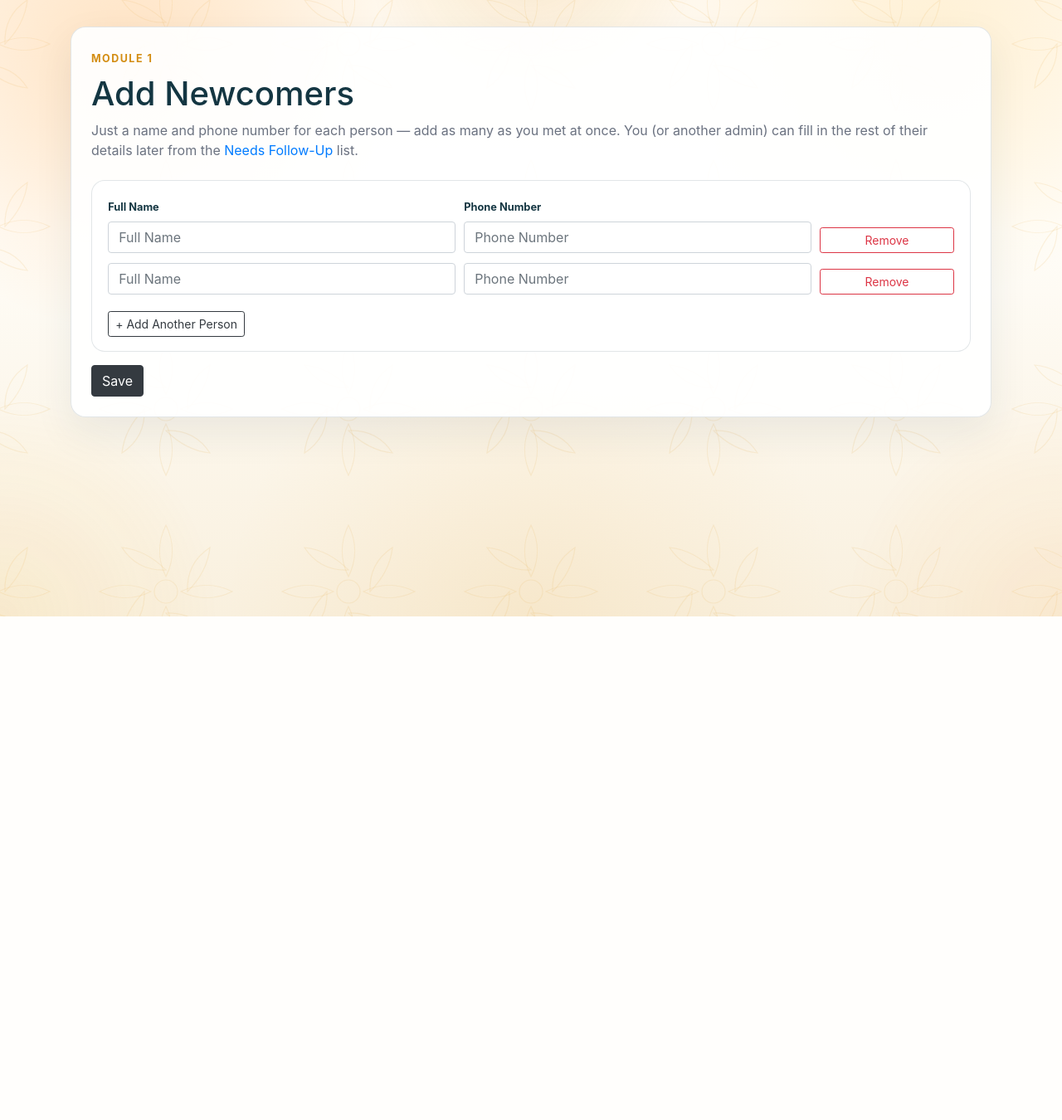
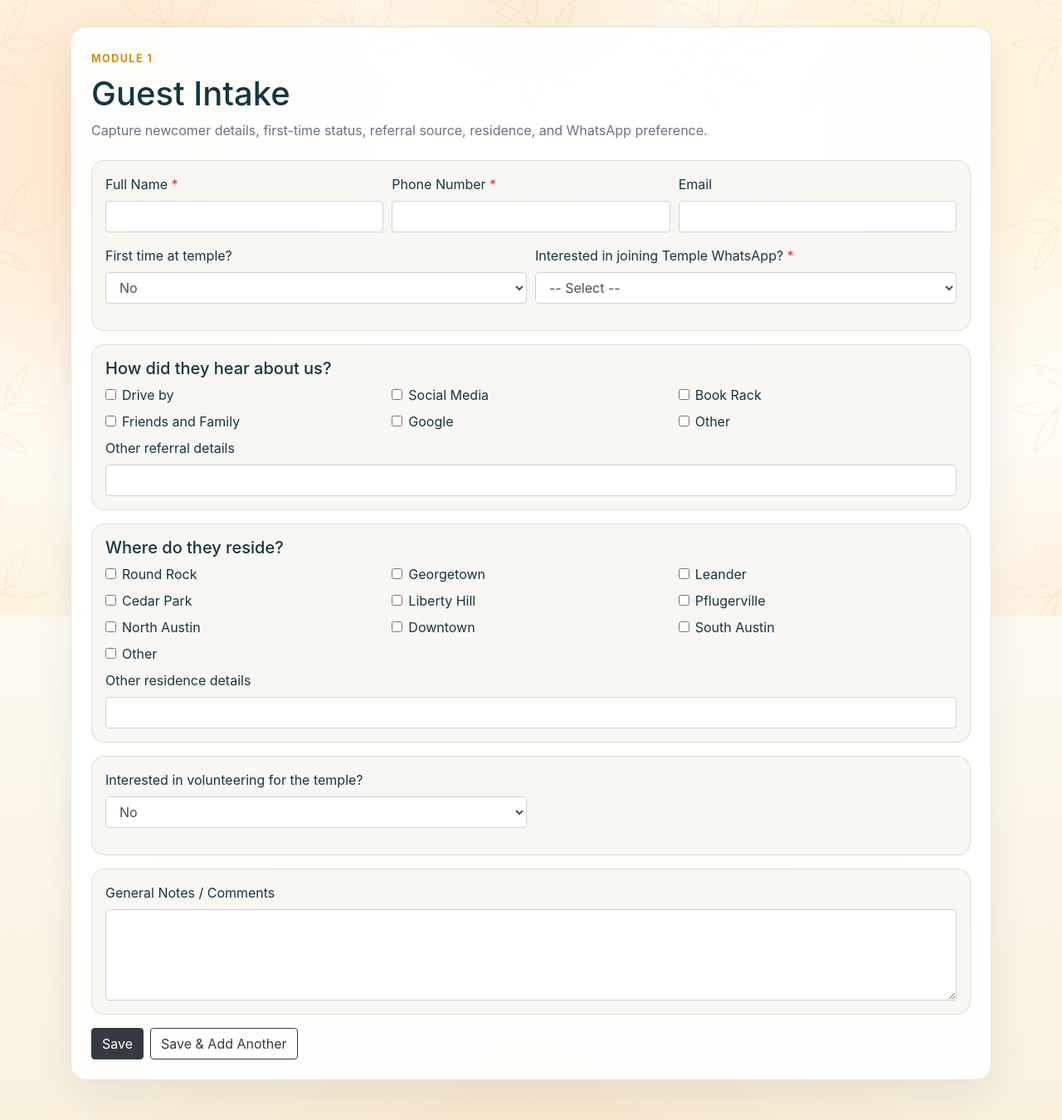
Before and after one commit to Ayushmaan-Dubey/IskonCRM, a Flask app: page /newcomers/new in a window 1280 px wide. Shown: the part 57-1407 px from the top of the page at 83% size. Before the commit the page ends 800 px from the top, so only its background shows below. Run offline with Flask 3, Linux system fonts and the light colour scheme; the visitor is signed in with stand-in values (Sample User, id 1); some libraries are stand-ins or nearby versions.

Commit message:
Revert "Add Quick Add for newcomers, with deferred profile completion"
This reverts commit a99d09292490c7ea908c92d51eee1c37edcff6f4.

```diff
--- a/website/templates/base.HTML
+++ b/website/templates/base.HTML
@@ -186,14 +186,6 @@
             {% if current_user.is_authenticated %}
               <li class="nav-item"><a class="nav-link" href="{{ url_for('views.home') }}">Dashboard</a></li>
               <li class="nav-item"><a class="nav-link" href="{{ url_for('views.guest_intake') }}">Add Newcomer</a></li>
-              {% if current_user.is_admin %}
-                <li class="nav-item">
-                  <a class="nav-link" href="{{ url_for('views.needs_followup') }}">
-                    Needs Follow-Up
-                    {% if needs_followup_count %}<span class="badge badge-warning ml-1">{{ needs_followup_count }}</span>{% endif %}
-                  </a>
-                </li>
-              {% endif %}
               <li class="nav-item"><a class="nav-link" href="{{ url_for('views.sponsorship') }}">Add Sponsor</a></li>
               <li class="nav-item"><a class="nav-link" href="{{ url_for('views.my_data') }}">My Data</a></li>
               <li class="nav-item"><a class="nav-link" href="{{ url_for('views.donate') }}">Donation Form</a></li>
--- a/website/templates/guest-intake.html
+++ b/website/templates/guest-intake.html
@@ -1,11 +1,11 @@
 {% extends 'base.HTML' %}
 
-{% block title %}Add Newcomers{% endblock %}
+{% block title %}Guest Intake{% endblock %}
 
 {% block content %}
 <span class="section-kicker">Module 1</span>
-<h1 class="mt-2">Add Newcomers</h1>
-<p class="muted">Just a name and phone number for each person — add as many as you met at once. You (or another admin) can fill in the rest of their details later from the <a href="{{ url_for('views.needs_followup') }}">Needs Follow-Up</a> list.</p>
+<h1 class="mt-2">Guest Intake</h1>
+<p class="muted">Capture newcomer details, first-time status, referral source, residence, and WhatsApp preference.</p>
 
 {% if errors %}
   <div class="alert alert-danger">
@@ -18,71 +18,119 @@
 {% endif %}
 
 <form method="post" class="mt-4" data-prevent-double-submit>
-  <div class="table-card mb-3">
-    <div id="quickAddRows">
-      {% set names = form.getlist('full_name') if form else ['', ''] %}
-      {% set phones = form.getlist('phone_number') if form else ['', ''] %}
-      {% for i in range(names|length if form else 2) %}
-        <div class="form-row quick-add-row align-items-end mb-2">
-          <div class="form-group col-md-5 mb-1">
-            {% if loop.first %}<label class="small font-weight-bold">Full Name</label>{% endif %}
-            <input type="text" name="full_name" class="form-control" placeholder="Full Name" value="{{ names[i] if form else '' }}">
-          </div>
-          <div class="form-group col-md-5 mb-1">
-            {% if loop.first %}<label class="small font-weight-bold">Phone Number</label>{% endif %}
-            <input type="text" name="phone_number" class="form-control" placeholder="Phone Number" value="{{ phones[i] if form else '' }}">
-          </div>
-          <div class="form-group col-md-2 mb-1">
-            <button type="button" class="btn btn-outline-danger btn-sm btn-block remove-row" {% if loop.length <= 1 %}style="visibility:hidden;"{% endif %}>Remove</button>
+  <div class="form-section">
+    <div class="form-row">
+      <div class="form-group col-md-4">
+        <label>Full Name <span class="text-danger">*</span></label>
+        <input type="text" name="full_name" class="form-control" value="{{ form.full_name if form else '' }}" required>
+      </div>
+      <div class="form-group col-md-4">
+        <label>Phone Number <span class="text-danger">*</span></label>
+        <input type="text" name="phone_number" class="form-control" value="{{ form.phone_number if form else '' }}" required>
+      </div>
+      <div class="form-group col-md-4">
+        <label>Email</label>
+        <input type="email" name="email" class="form-control" value="{{ form.email if form else '' }}">
+      </div>
+    </div>
+    <div class="form-row">
+      <div class="form-group col-md-6">
+        <label>First time at temple?</label>
+        <select name="first_time_at_temple" class="form-control">
+          <option value="yes" {% if form and form.get('first_time_at_temple') == 'yes' %}selected{% endif %}>Yes</option>
+          <option value="no" {% if not form or form.get('first_time_at_temple') == 'no' %}selected{% endif %}>No</option>
+        </select>
+      </div>
+      <div class="form-group col-md-6">
+        <label>Interested in joining Temple WhatsApp? <span class="text-danger">*</span></label>
+        <select name="whatsapp_status" class="form-control" required>
+          <option value="">-- Select --</option>
+          {% for option in whatsapp_options %}
+            <option value="{{ option }}" {% if form and form.get('whatsapp_status') == option %}selected{% endif %}>{{ option }}</option>
+          {% endfor %}
+        </select>
+      </div>
+    </div>
+  </div>
+
+  <div class="form-section">
+    <h5>How did they hear about us?</h5>
+    <div class="form-row">
+      {% set selected_referrals = form.getlist('referral_sources') if form else [] %}
+      {% for option in referral_options %}
+        <div class="form-group col-md-4 mb-2">
+          <div class="form-check">
+            <input class="form-check-input" type="checkbox" name="referral_sources" value="{{ option }}" id="referral_{{ loop.index }}" {% if option in selected_referrals %}checked{% endif %}>
+            <label class="form-check-label" for="referral_{{ loop.index }}">{{ option }}</label>
           </div>
         </div>
       {% endfor %}
     </div>
-    <button type="button" id="addRowBtn" class="btn btn-outline-dark btn-sm mt-2">+ Add Another Person</button>
+    <div class="form-group mb-0">
+      <label>Other referral details</label>
+      <input type="text" name="referral_other" class="form-control" value="{{ form.referral_other if form else '' }}">
+    </div>
   </div>
 
-  <button type="submit" class="btn btn-dark">Save</button>
-</form>
-
-<template id="rowTemplate">
-  <div class="form-row quick-add-row align-items-end mb-2">
-    <div class="form-group col-md-5 mb-1">
-      <input type="text" name="full_name" class="form-control" placeholder="Full Name">
+  <div class="form-section">
+    <h5>Where do they reside?</h5>
+    <div class="form-row">
+      {% set selected_areas = form.getlist('residence_areas') if form else [] %}
+      {% for option in area_options %}
+        <div class="form-group col-md-4 mb-2">
+          <div class="form-check">
+            <input class="form-check-input" type="checkbox" name="residence_areas" value="{{ option }}" id="area_{{ loop.index }}" {% if option in selected_areas %}checked{% endif %}>
+            <label class="form-check-label" for="area_{{ loop.index }}">{{ option }}</label>
+          </div>
+        </div>
+      {% endfor %}
     </div>
-    <div class="form-group col-md-5 mb-1">
-      <input type="text" name="phone_number" class="form-control" placeholder="Phone Number">
-    </div>
-    <div class="form-group col-md-2 mb-1">
-      <button type="button" class="btn btn-outline-danger btn-sm btn-block remove-row">Remove</button>
+    <div class="form-group mb-0">
+      <label>Other residence details</label>
+      <input type="text" name="residence_other" class="form-control" value="{{ form.residence_other if form else '' }}">
     </div>
   </div>
-</template>
+
+  <div class="form-section">
+    <div class="form-row">
+      <div class="form-group col-md-6">
+        <label>Interested in volunteering for the temple?</label>
+        <select name="interested_in_volunteering" id="volunteerSelect" class="form-control">
+          <option value="no" {% if not form or form.get('interested_in_volunteering') != 'yes' %}selected{% endif %}>No</option>
+          <option value="yes" {% if form and form.get('interested_in_volunteering') == 'yes' %}selected{% endif %}>Yes</option>
+        </select>
+      </div>
+    </div>
+    <div class="form-row" id="janmashtamiRow" style="display:none;">
+      <div class="form-group col-md-10 mb-0">
+        <div class="form-check">
+          <input class="form-check-input" type="checkbox" name="janmashtami_setup_help" id="janmashtamiCheck" value="yes" {% if form and form.get('janmashtami_setup_help') == 'yes' %}checked{% endif %}>
+          <label class="form-check-label" for="janmashtamiCheck">Would you be willing to help with setup for the upcoming Janmashtami celebration?</label>
+        </div>
+      </div>
+    </div>
+  </div>
+
+  <div class="form-section">
+    <div class="form-group mb-0">
+      <label>General Notes / Comments</label>
+      <textarea name="notes" class="form-control" rows="4">{{ form.notes if form else '' }}</textarea>
+    </div>
+  </div>
+
+  <div class="d-flex flex-column flex-md-row">
+    <button type="submit" name="submit_action" value="save" class="btn btn-dark mr-md-2 mb-2 mb-md-0">Save</button>
+    <button type="submit" name="submit_action" value="save_add_another" class="btn btn-outline-dark">Save &amp; Add Another</button>
+  </div>
+</form>
 
 <script>
 (function () {
-  var rows = document.getElementById('quickAddRows');
-  var template = document.getElementById('rowTemplate');
-  var addBtn = document.getElementById('addRowBtn');
-
-  function updateRemoveVisibility() {
-    var removeButtons = rows.querySelectorAll('.remove-row');
-    removeButtons.forEach(function (btn) {
-      btn.style.visibility = removeButtons.length > 1 ? 'visible' : 'hidden';
-    });
-  }
-
-  addBtn.addEventListener('click', function () {
-    var clone = template.content.cloneNode(true);
-    rows.appendChild(clone);
-    updateRemoveVisibility();
-  });
-
-  rows.addEventListener('click', function (e) {
-    if (e.target.classList.contains('remove-row')) {
-      e.target.closest('.quick-add-row').remove();
-      updateRemoveVisibility();
-    }
-  });
+  var sel = document.getElementById('volunteerSelect');
+  var row = document.getElementById('janmashtamiRow');
+  function sync() { row.style.display = sel.value === 'yes' ? '' : 'none'; }
+  sel.addEventListener('change', sync);
+  sync();
 })();
 </script>
 {% endblock %}
--- a/website/views.py
+++ b/website/views.py
@@ -121,6 +121,24 @@ def _create_guest_intake_record(full_name, phone_number, email, notes, first_tim
     return record
 
 
+def _duplicate_guest_record(full_name, phone_number, email, first_time_value, whatsapp_status,
+                             referral_sources, referral_other, residence_areas, residence_other, notes):
+    return GuestIntake.query.filter(
+        GuestIntake.created_by_user_id == current_user.id,
+        GuestIntake.created_at >= _recent_cutoff(),
+        GuestIntake.full_name == full_name,
+        GuestIntake.phone_number == (phone_number or None),
+        GuestIntake.email == (email or None),
+        GuestIntake.first_time_at_temple == (first_time_value == 'yes'),
+        GuestIntake.whatsapp_status == whatsapp_status,
+        GuestIntake.referral_sources == (', '.join(referral_sources) if referral_sources else None),
+        GuestIntake.referral_other == (referral_other or None),
+        GuestIntake.residence_areas == (', '.join(residence_areas) if residence_areas else None),
+        GuestIntake.residence_other == (residence_other or None),
+        GuestIntake.notes == (notes or None),
+    ).first()
+
+
 # ─────────────────────────────────────────────────────────────
 # Dashboard
 # ─────────────────────────────────────────────────────────────
@@ -158,82 +176,15 @@ def home():
 # Newcomer Intake
 # ─────────────────────────────────────────────────────────────
 
-def _duplicate_quick_add(full_name, phone_number, created_by_user_id):
-    return GuestIntake.query.filter(
-        GuestIntake.created_by_user_id == created_by_user_id,
-        GuestIntake.created_at >= _recent_cutoff(),
-        GuestIntake.full_name == full_name,
-        GuestIntake.phone_number == (phone_number or None),
-    ).first()
-
-
 @views.route('/newcomers/new', methods=['GET', 'POST'])
 @login_required
 def guest_intake():
     if request.method == 'POST':
         form = request.form
-        names = form.getlist('full_name')
-        phones = form.getlist('phone_number')
-
-        errors = []
-        rows = []
-        for i, raw_name in enumerate(names):
-            full_name = raw_name.strip()
-            phone_number = format_phone((phones[i] if i < len(phones) else '').strip())
-            if not full_name and not phone_number:
-                continue
-            if not full_name:
-                errors.append(f'Row {i + 1}: full name is required.')
-                continue
-            if not phone_number:
-                errors.append(f'Row {i + 1} ({full_name}): phone number is required.')
-                continue
-            rows.append((full_name, phone_number))
-
-        if not rows and not errors:
-            errors.append('Add at least one person before saving.')
-
-        if errors:
-            return render_template('guest-intake.html', errors=errors, form=form)
-
-        added = 0
-        skipped = 0
-        for full_name, phone_number in rows:
-            if _duplicate_quick_add(full_name, phone_number, current_user.id):
-                skipped += 1
-                continue
-            _create_guest_intake_record(
-                full_name, phone_number, None, None, False,
-                None, [], None, [], None,
-                False, False, current_user.id,
-            )
-            added += 1
-
-        message = f'Added {added} newcomer{"s" if added != 1 else ""}.'
-        if skipped:
-            message += f' Skipped {skipped} already saved in the last {int(DUPLICATE_WINDOW.total_seconds() // 60)} minutes.'
-        flash(message, 'success')
-        return redirect(url_for('views.my_data'))
-
-    return render_template('guest-intake.html')
-
-
-@views.route('/newcomers/needs-followup')
-@login_required
-def needs_followup():
-    records = GuestIntake.query.filter(
-        GuestIntake.whatsapp_status.is_(None)
-    ).order_by(GuestIntake.created_at.asc()).all()
-    return render_template('needs-followup.html', records=records)
-
-
-@views.route('/newcomers/<int:record_id>/complete', methods=['GET', 'POST'])
-@login_required
-def complete_guest_intake(record_id):
-    record = GuestIntake.query.get_or_404(record_id)
-
-    if request.method == 'POST':
-        form = request.form
+        full_name = form.get('full_name', '').strip()
+        phone_number = format_phone(form.get('phone_number', '').strip())
+        email = form.get('email', '').strip()
+        notes = form.get('notes', '').strip()
         first_time_value = form.get('first_time_at_temple', 'no')
         whatsapp_status = form.get('whatsapp_status', '').strip()
         referral_sources = form.getlist('referral_sources')
@@ -242,38 +193,48 @@ def complete_guest_intake(record_id):
         residence_other = form.get('residence_other', '').strip()
         interested_in_volunteering = form.get('interested_in_volunteering') == 'yes'
         janmashtami_setup_help = interested_in_volunteering and form.get('janmashtami_setup_help') == 'yes'
-        email = form.get('email', '').strip()
-        notes = form.get('notes', '').strip()
 
+        errors = []
+        if not full_name:
+            errors.append('Full name is required.')
+        if not phone_number:
+            errors.append('Phone number is required.')
         if not whatsapp_status:
+            errors.append('Please select WhatsApp interest.')
+
+        if errors:
             return render_template(
-                'complete-guest-intake.html', record=record, errors=['Please select WhatsApp interest.'],
-                referral_options=REFERRAL_OPTIONS, area_options=AREA_OPTIONS, whatsapp_options=WHATSAPP_OPTIONS,
+                'guest-intake.html', errors=errors, form=form,
+                referral_options=REFERRAL_OPTIONS, area_options=AREA_OPTIONS,
+                whatsapp_options=WHATSAPP_OPTIONS,
             )
 
-        record.first_time_at_temple = (first_time_value == 'yes')
-        record.whatsapp_status = whatsapp_status
-        record.referral_sources = ', '.join(referral_sources) if referral_sources else None
-        record.referral_other = referral_other or None
-        record.residence_areas = ', '.join(residence_areas) if residence_areas else None
-        record.residence_other = residence_other or None
-        record.interested_in_volunteering = interested_in_volunteering
-        record.janmashtami_setup_help = janmashtami_setup_help
-        record.email = email or record.email
-        record.notes = notes or None
+        duplicate = _duplicate_guest_record(
+            full_name, phone_number, email, first_time_value, whatsapp_status,
+            referral_sources, referral_other, residence_areas, residence_other, notes,
+        )
+        if duplicate:
+            flash('This newcomer was already saved. No duplicate record was created.', 'info')
+            if form.get('submit_action') == 'save_add_another':
+                return redirect(url_for('views.guest_intake'))
+            return redirect(url_for('views.my_data'))
 
-        if email and record.person_id:
-            person = Person.query.get(record.person_id)
-            if person and not person.email:
-                person.email = email
+        _create_guest_intake_record(
+            full_name, phone_number, email, notes, (first_time_value == 'yes'),
+            whatsapp_status, referral_sources, referral_other, residence_areas, residence_other,
+            interested_in_volunteering, janmashtami_setup_help, current_user.id,
+        )
 
-        db.session.commit()
-        flash(f'Completed profile for {record.full_name}.', 'success')
-        return redirect(url_for('views.needs_followup'))
+        flash('Guest intake saved successfully.', 'success')
+        if form.get('submit_action') == 'save_add_another':
+            return redirect(url_for('views.guest_intake'))
+        return redirect(url_for('views.my_data'))
 
     return render_template(
-        'complete-guest-intake.html', record=record,
-        referral_options=REFERRAL_OPTIONS, area_options=AREA_OPTIONS, whatsapp_options=WHATSAPP_OPTIONS,
+        'guest-intake.html',
+        referral_options=REFERRAL_OPTIONS,
+        area_options=AREA_OPTIONS,
+        whatsapp_options=WHATSAPP_OPTIONS,
     )
 
 
```
Also changed, not shown: website/__init__.py (+3 -6 lines), website/templates/complete-guest-intake.html (deleted, +0 -120 lines), website/templates/needs-followup.html (deleted, +0 -40 lines).
